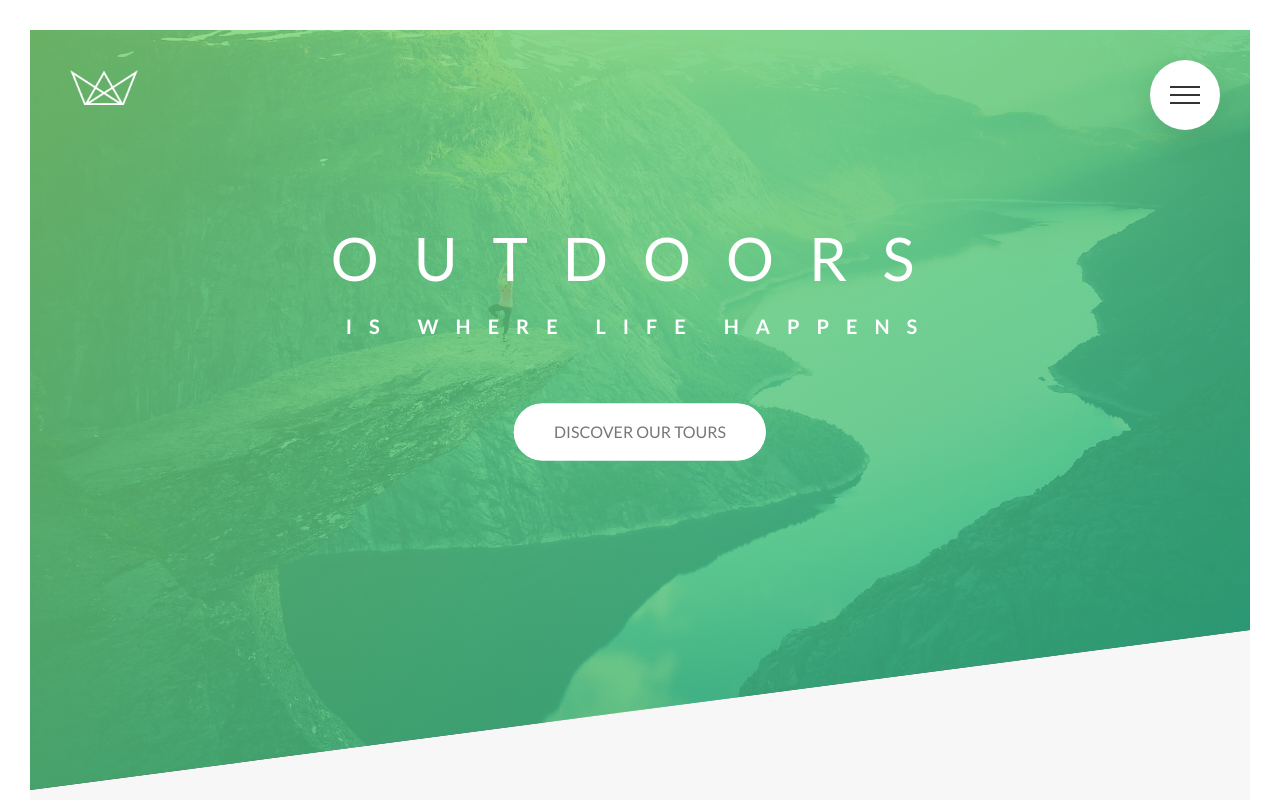
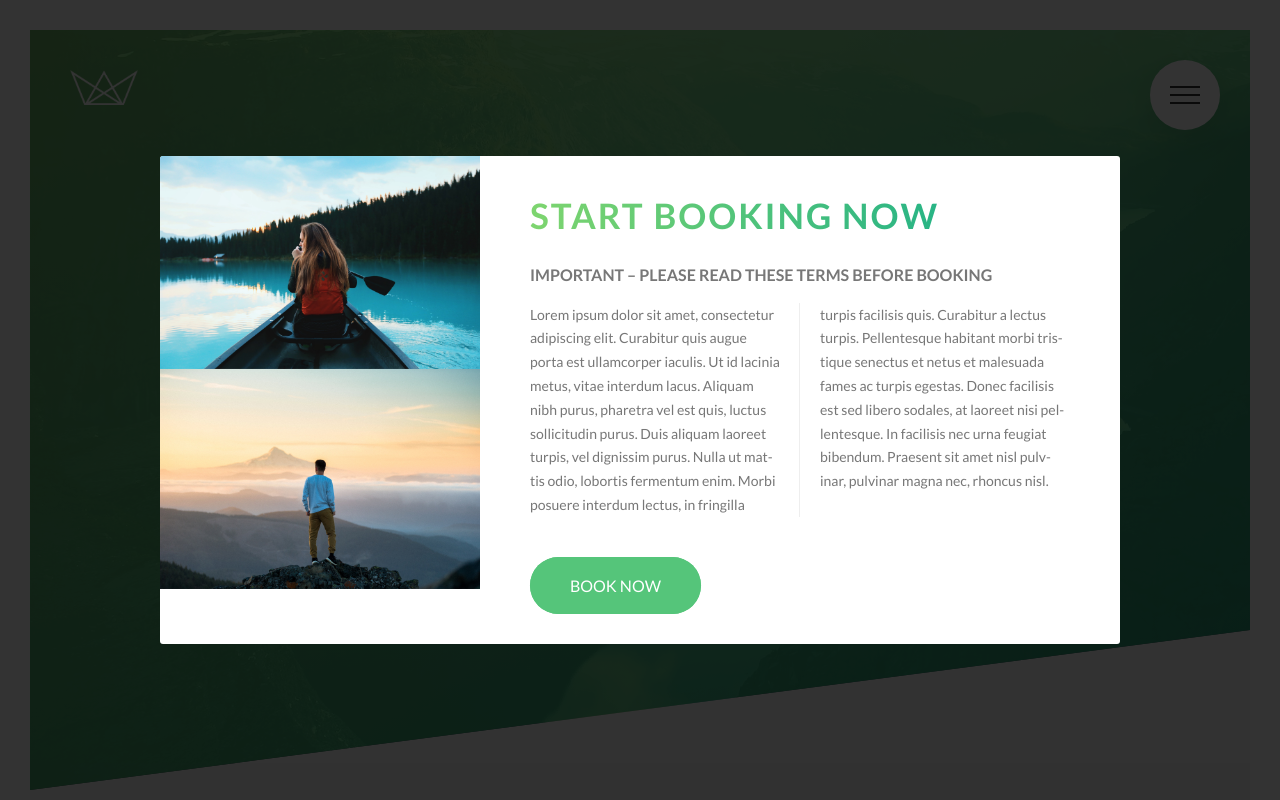
Before and after one commit to ryankresna/advanced-css-course-master, a website: page Natours/starter/index.html in a window 1280 px wide. Shown: the top 800 px of the page. Drawn offline with Linux system fonts and the light colour scheme.

Commit message:
52. Building a Pure CSS Popup - Part 1

```diff
--- a/Natours/starter/index.html
+++ b/Natours/starter/index.html
@@ -382,6 +382,31 @@
         </div>
       </div>
     </footer>
+
+    <div class="popup">
+      <div class="popup__content">
+        <div class="popup__left">
+          <img src="img/nat-8.jpg" alt="tour photo" class="popup__img" />
+          <img src="img/nat-9.jpg" alt="tour photo" class="popup__img" />
+        </div>
+        <div class="popup__right">
+          <h2 class="heading-secondary u-margin-bottom-small">Start Booking now</h2>
+          <h3 class="heading-tertiary u-margin-bottom-small">
+            Important &ndash; Please read these terms before booking
+          </h3>
+          <p class="popup__text">
+            Lorem ipsum dolor sit amet, consectetur adipiscing elit. Curabitur quis augue porta est ullamcorper iaculis.
+            Ut id lacinia metus, vitae interdum lacus. Aliquam nibh purus, pharetra vel est quis, luctus sollicitudin
+            purus. Duis aliquam laoreet turpis, vel dignissim purus. Nulla ut mattis odio, lobortis fermentum enim.
+            Morbi posuere interdum lectus, in fringilla turpis facilisis quis. Curabitur a lectus turpis. Pellentesque
+            habitant morbi tristique senectus et netus et malesuada fames ac turpis egestas. Donec facilisis est sed
+            libero sodales, at laoreet nisi pellentesque. In facilisis nec urna feugiat bibendum. Praesent sit amet nisl
+            pulvinar, pulvinar magna nec, rhoncus nisl.
+          </p>
+          <a href="#" class="btn btn--green">Book now</a>
+        </div>
+      </div>
+    </div>
     <!--
 
     <section class="grid-test">
--- a/Natours/starter/sass/abstracts/_mixins.scss
+++ b/Natours/starter/sass/abstracts/_mixins.scss
@@ -1,7 +1,14 @@
 @mixin clearfix {
-    &::after {
-        content: "";
-        display: table;
-        clear: both;
-    }
+  &::after {
+    content: "";
+    display: table;
+    clear: both;
+  }
 }
+
+@mixin absCenter {
+  position: absolute;
+  top: 50%;
+  left: 50%;
+  transform: translate(-50%, -50%);
+}
--- /dev/null
+++ b/Natours/starter/sass/components/_popup.scss
@@ -0,0 +1,45 @@
+.popup {
+  height: 100vh;
+  width: 100%;
+  position: fixed;
+  top: 0;
+  left: 0;
+  background-color: rgba($color-black, 0.8);
+  z-index: 9999;
+
+  &__content {
+    @include absCenter;
+    width: 75%;
+    background-color: $color-white;
+    box-shadow: 0 2rem 4rem rgba ($color-black, 0.2);
+    border-radius: 3px;
+    display: table;
+    overflow: hidden;
+  }
+
+  &__left {
+    width: 33.333333%;
+    display: table-cell;
+  }
+
+  &__right {
+    width: 66.666667%;
+    display: table-cell;
+    vertical-align: middle;
+    padding: 3rem 5rem;
+  }
+
+  &__img {
+    display: block;
+    width: 100%;
+  }
+
+  &__text {
+    font-size: 1.4rem;
+    margin-bottom: 4rem;
+    column-count: 2;
+    column-gap: 4rem;
+    column-rule: 1px solid $color-grey-light-2;
+    hyphens: auto;
+  }
+}
--- a/Natours/starter/sass/main.scss
+++ b/Natours/starter/sass/main.scss
@@ -14,6 +14,7 @@
 @import "components/feature-box";
 @import "components/form";
 @import "components/story";
+@import "components/popup";
 
 @import "layout/grid";
 @import "layout/header";
```
Also changed, not shown: Natours/starter/css/style.css, 1 other file.
